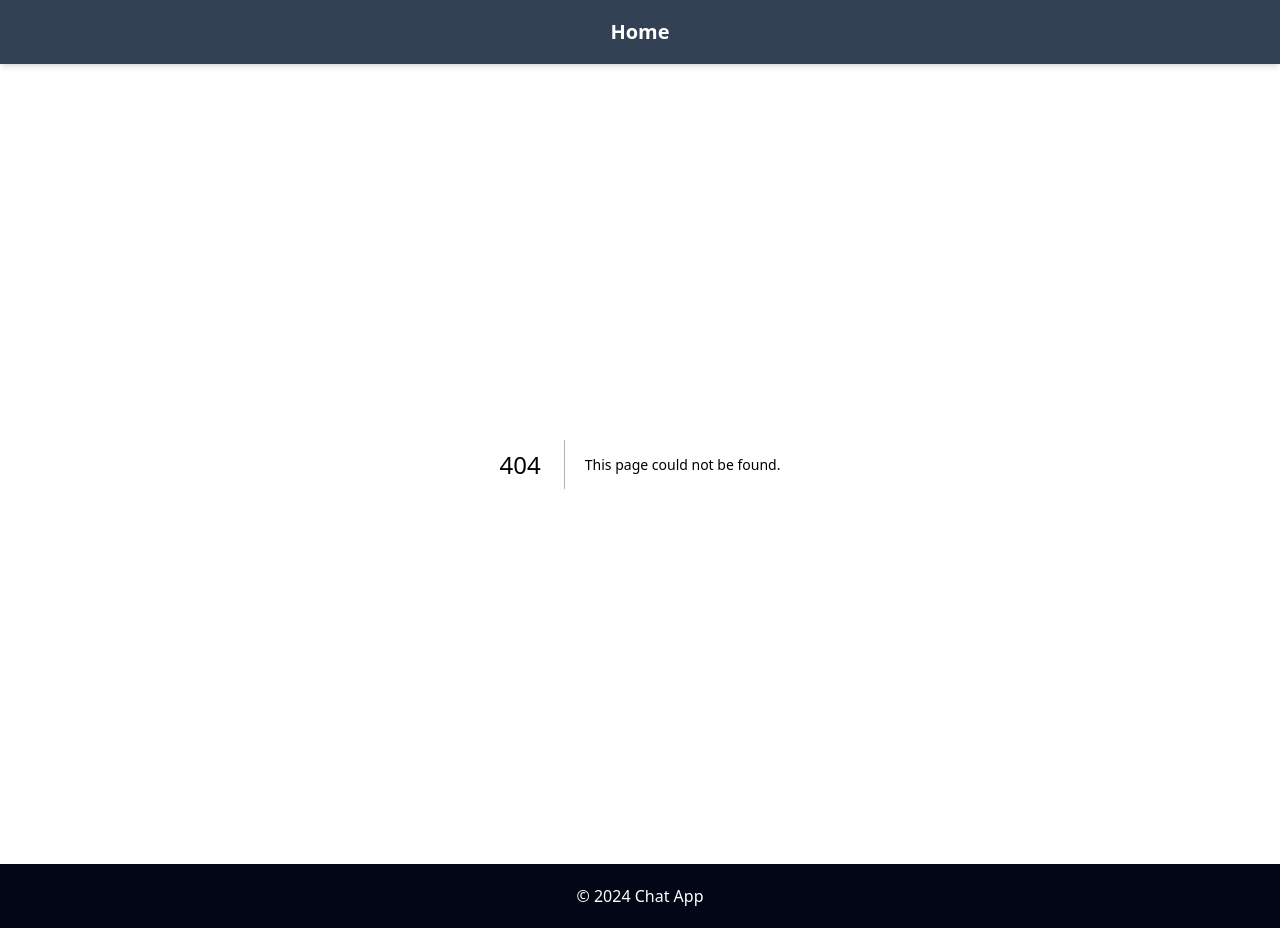
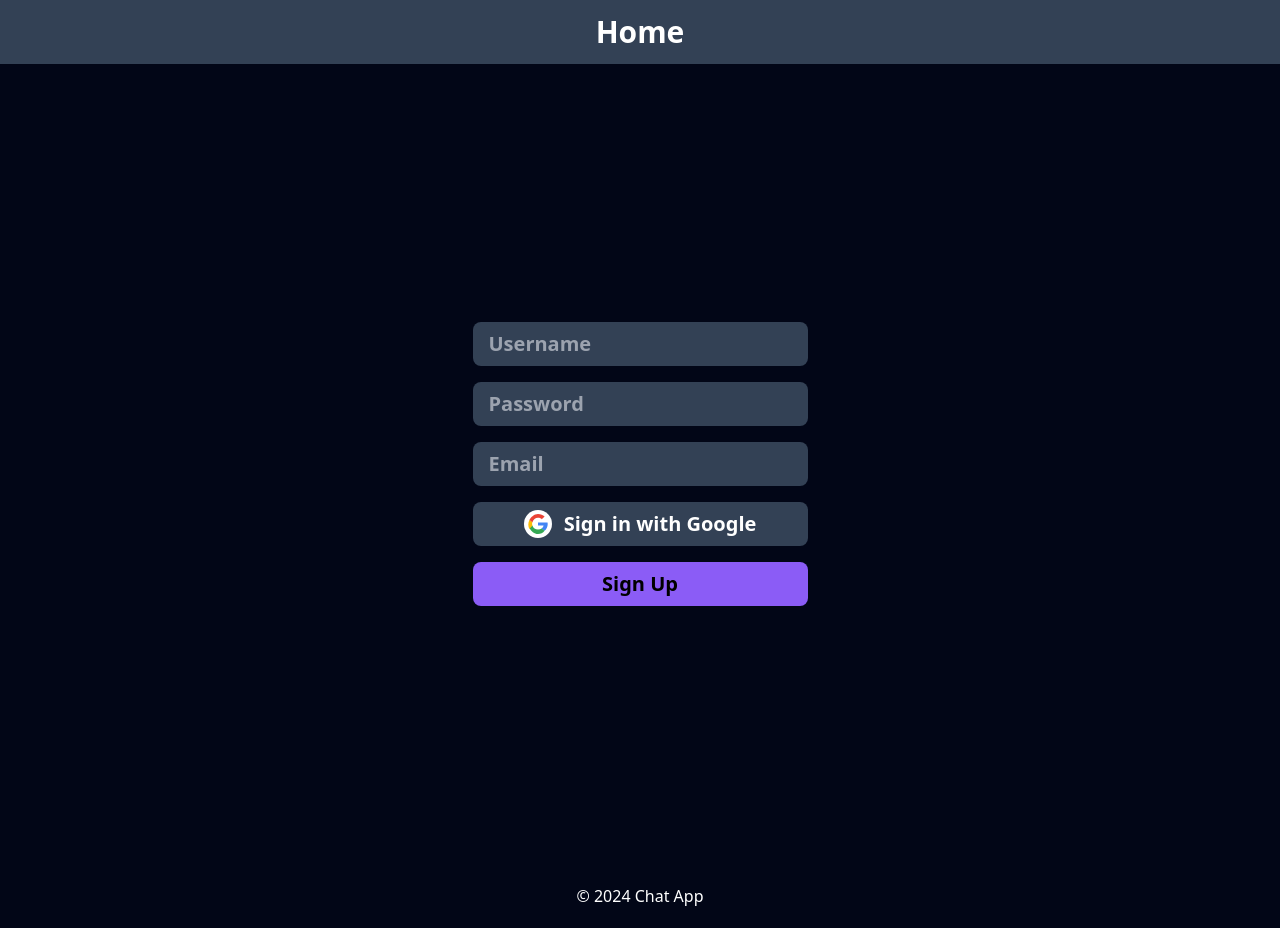
Before and after one commit to SDE-Coding-Wizards/Chat-app, a Next.js app: page /signUp in a window 1280 px wide. Before the commit this address had no page. Built offline with nearby package versions, Linux system fonts and the light colour scheme.

Commit message:
Navbar font size changed, and login page

```diff
--- a/app/components/Navbar.tsx
+++ b/app/components/Navbar.tsx
@@ -5,7 +5,7 @@ export default function Navbar() {
         <nav className="h-16 px-6 bg-slate-700 text-white shadow-md flex items-center justify-center">
             <div className="items-center justify-between">
                     <Link href="/" legacyBehavior>
-                        <a className="text-white font-bold text-xl rounded-md hover:bg-violet-600 transition-colors duration-200 px-3 py-2">Home</a>
+                        <a className="text-white font-bold text-3xl rounded-md hover:bg-violet-600 transition-colors duration-200 px-3 py-2">Home</a>
                     </Link>
             </div>
         </nav>
--- a/app/page.tsx
+++ b/app/page.tsx
@@ -1,9 +1,15 @@
+import Link from "next/link";
+
 export default function Home() {
   return (
     <main className="flex items-center justify-center min-h-screen bg-slate-950">
       <div className="flex space-x-4">
+        <Link href="">
         <button className="px-4 py-2 bg-violet-500 text-black text-xl font-bold rounded-lg">Login</button>
+        </Link>
+        <Link href="/signUp">
         <button className="px-4 py-2 bg-violet-500 text-black text-xl font-bold rounded-lg">Sign Up</button>
+        </Link>
       </div>
     </main>
   );
--- /dev/null
+++ b/app/signUp/page.tsx
@@ -0,0 +1,53 @@
+export default function SignUp() {
+  return (
+    <main className="flex items-center justify-center min-h-screen bg-slate-950">
+      <div className="flex flex-col space-y-4">
+        <input
+          type="text"
+          placeholder="Username"
+          className="px-4 py-2 bg-slate-700 text-white text-xl font-bold rounded-lg"
+        />
+        <input
+          type="password"
+          placeholder="Password"
+          className="px-4 py-2 bg-slate-700 text-white text-xl font-bold rounded-lg"
+        />
+        <input
+        type="email"
+        placeholder="Email"
+        className="px-4 py-2 bg-slate-700 text-white text-xl font-bold rounded-lg">
+        </input>
+        <button className="flex items-center justify-center px-4 py-2 bg-slate-700 text-white text-xl font-bold rounded-lg hover:bg-violet-500 transition-colors">
+          <div className="bg-white rounded-full p-1 mr-3">
+            <svg
+              className="w-5 h-5"
+              viewBox="0 0 24 24"
+              xmlns="http://www.w3.org/2000/svg"
+            >
+              <path
+                fill="#4285F4"
+                d="M23.64 12.2045C23.64 11.362 23.5731 10.7695 23.4309 10.1573H12V13.8441H18.6482C18.5059 14.8796 17.835 16.5487 16.3446 17.5147L16.3232 17.6475L19.6614 20.0616L19.8941 20.0836C22.2082 17.9277 23.64 15.2107 23.64 12.2045Z"
+              />
+              <path
+                fill="#34A853"
+                d="M12 24C15.24 24 17.8864 22.982 19.8941 20.0836L16.3446 17.5147C15.2986 18.2327 13.8627 18.6714 12 18.6714C8.85727 18.6714 6.23818 16.6098 5.28182 13.7682L5.15455 13.7782L1.69636 16.2675L1.64636 16.3909C3.64 20.3882 7.54545 24 12 24Z"
+              />
+              <path
+                fill="#FBBC05"
+                d="M5.28182 13.7682C5.04545 13.1559 4.90909 12.4987 4.90909 11.8182C4.90909 11.1377 5.04545 10.4805 5.28182 9.86818L5.27273 9.72636L1.77273 7.20455L1.64636 7.24545C0.858182 8.83227 0.363636 10.6609 0.363636 12.6818C0.363636 14.7027 0.858182 16.5314 1.64636 18.1182L5.28182 13.7682Z"
+              />
+              <path
+                fill="#EA4335"
+                d="M12 4.63636C14.1636 4.63636 15.6545 5.47818 16.4909 6.27273L19.9636 2.90909C17.8864 1.16364 15.24 0 12 0C7.54545 0 3.64 3.61182 1.64636 7.24545L5.28182 9.86818C6.23818 7.02655 8.85727 4.63636 12 4.63636Z"
+              />
+            </svg>
+          </div>
+          Sign in with Google
+        </button>
+        <button className="px-4 py-2 bg-violet-500 text-black text-xl font-bold rounded-lg">
+          Sign Up
+        </button>
+      </div>
+    </main>
+  );
+}
```
